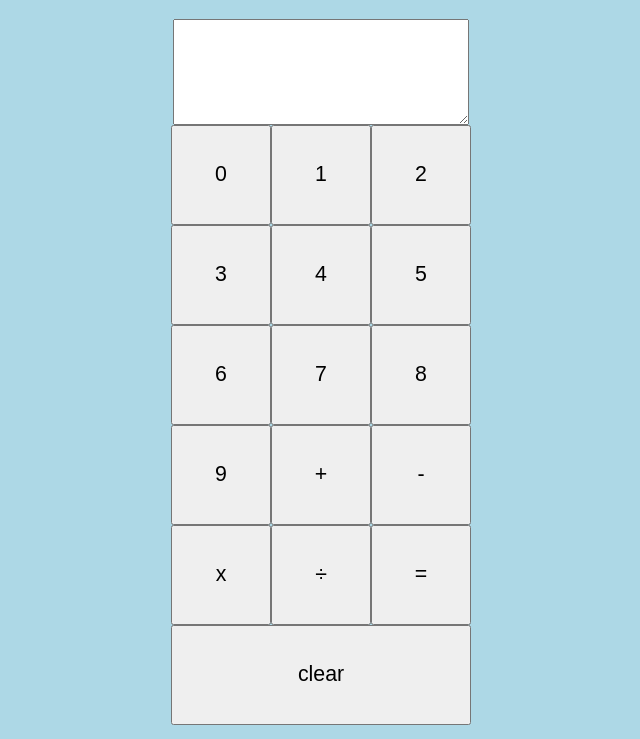
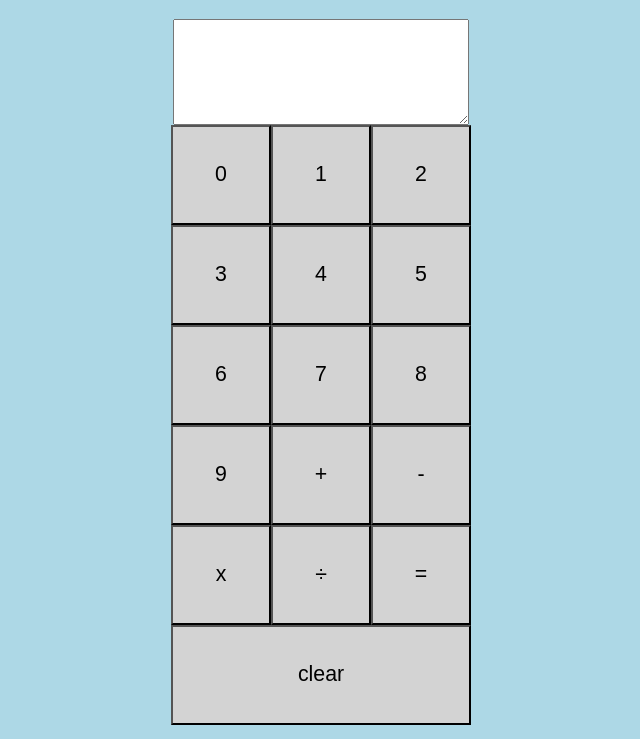
Before and after one commit to Mack-Kean/JavaScript-Calculator, a plain HTML site: page index.html in a window 1280 px wide. Shown: the part 61-800 px from the top of the page, without its empty margins (319-959 px from the left). Drawn offline with Linux system fonts and the light colour scheme.

Commit message:
changed button colour
buttons are now grey.  This gives them better contrast

```diff
--- a/webstyle.css
+++ b/webstyle.css
@@ -20,6 +20,7 @@ button {
     width: 100px;
     height: 100px;
     font-size: 16pt;
+    background-color: lightgray;
 }
 
 #clear {
```
